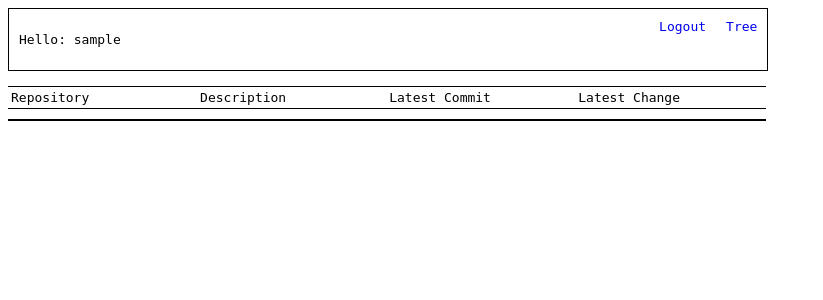
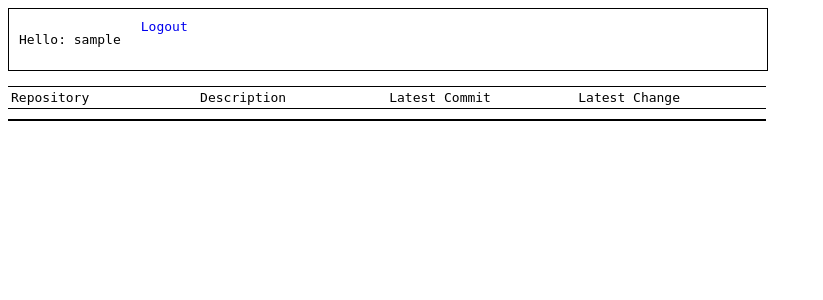
Before and after one commit to weiyiguoyoyo/mfgd, a Django app: page / in a window 1280 px wide. Shown: the top 300 px of the page, without its empty margins (0-823 px from the left). Run offline with Django 3.2, Linux system fonts and the light colour scheme; the visitor is signed in with stand-in values (Sample User, id 1); data that the repository does not hold is empty; parts of the project's set-up code (start-up, migrations or seed data) failed here and were passed over.

Commit message:
Hard-coded tree URL does *not* belong on global navigiation

```diff
--- a/templates/base.html
+++ b/templates/base.html
@@ -22,7 +22,6 @@
 			{% if user.is_authenticated %}
 				<p>Hello: {{ user.username }}</p>
 				<a href="{% url 'logout' %}">Logout</a>
-            <a href="tree/">Tree</a>
 			{% else %}
 				<a href="{% url 'login' %}">Login</a>
             	<a href="register/">Register</a>
```
